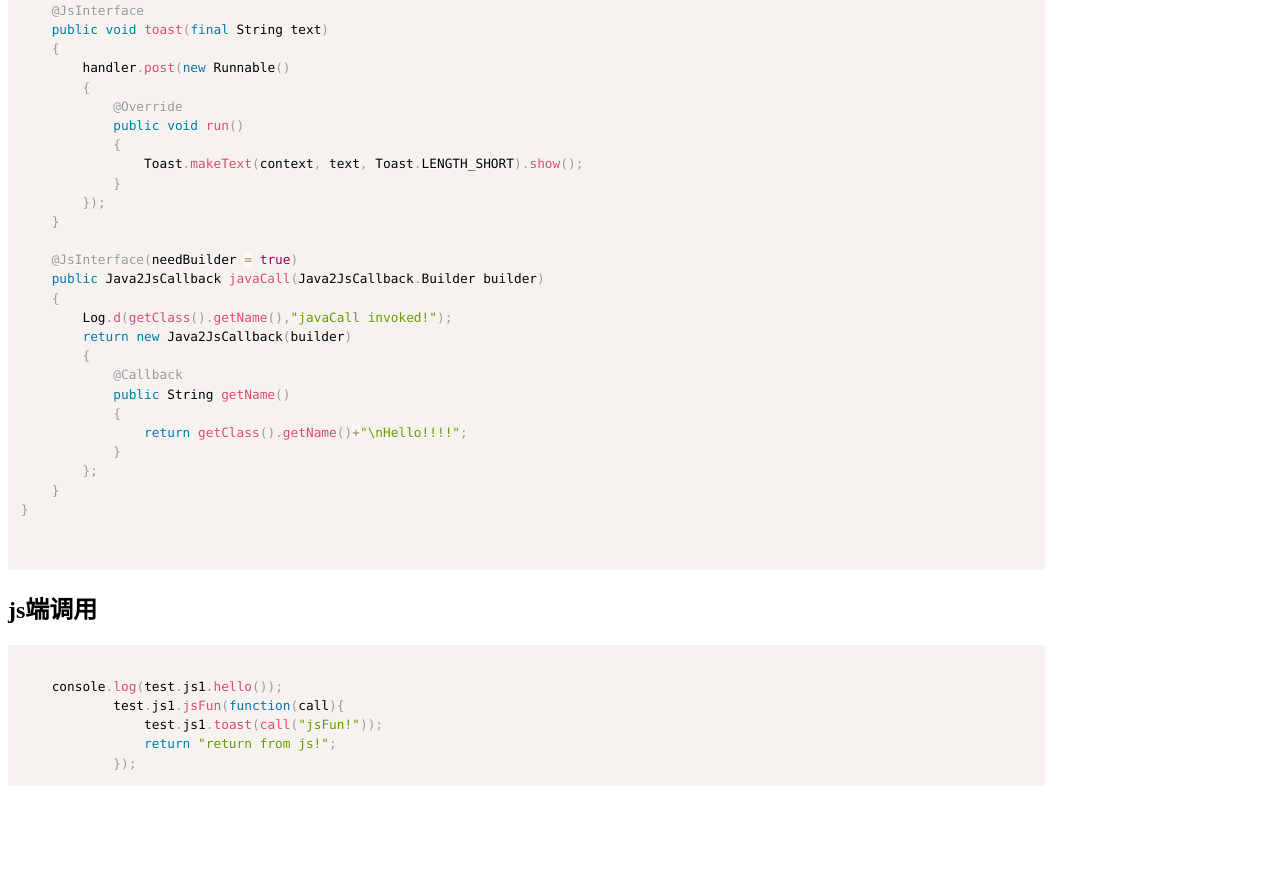
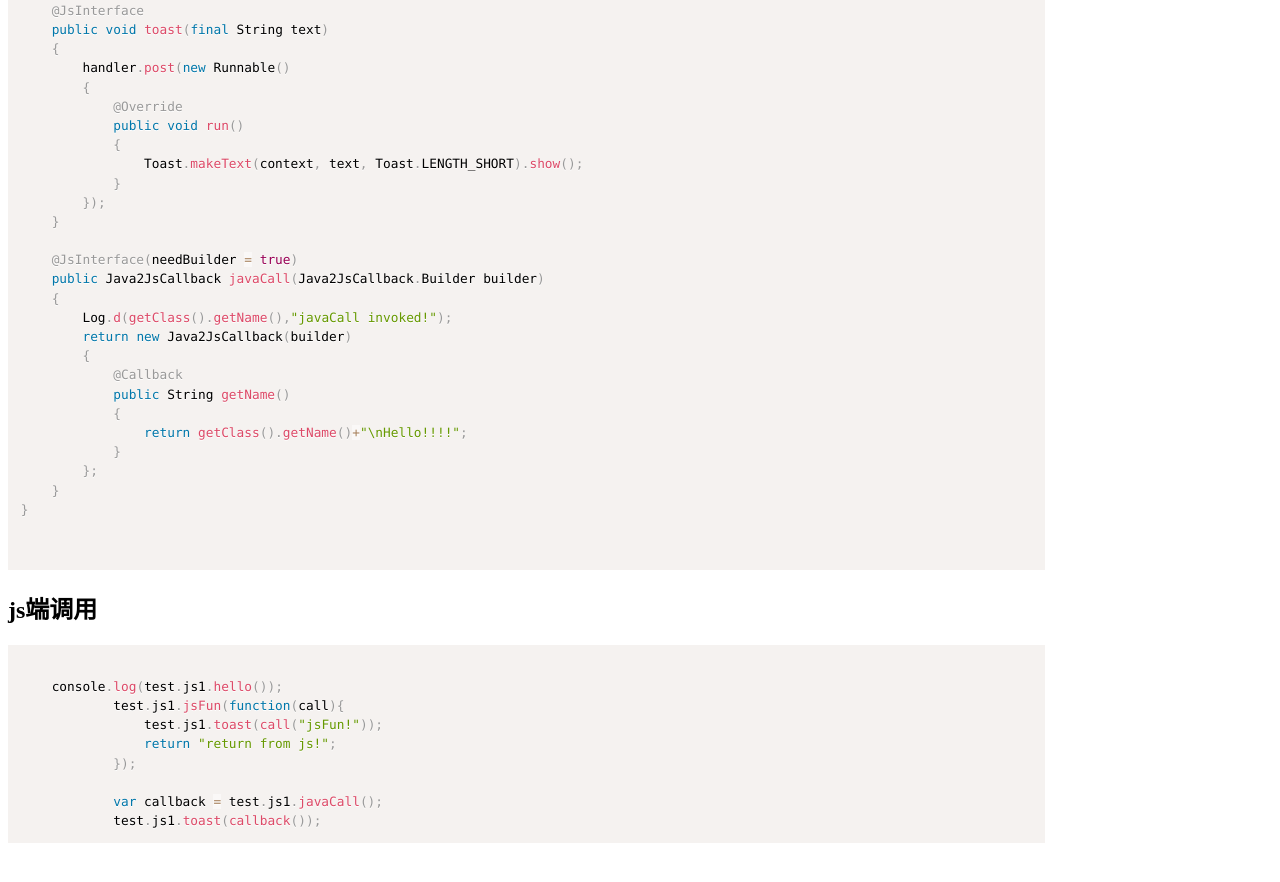
Before and after one commit to CLovinr/CLovinr.github.io, a plain HTML site: page demo/crosswalk-js-inject/index.html in a window 1280 px wide. Shown: the part 2305-3187 px from the top of the page. Drawn offline with Linux system fonts and the light colour scheme; no server answers; files whose address does not match are found by name.

Commit message:
修改了demo

```diff
--- a/demo/crosswalk-js-inject/index.html
+++ b/demo/crosswalk-js-inject/index.html
@@ -179,6 +179,9 @@ public class Js1
 				test.js1.toast(call("jsFun!"));
 				return "return from js!";
 			});
+
+			var callback = test.js1.javaCall();
+			test.js1.toast(callback());
 </code></pre>
 		<div style="height: 200px;">
 
```
